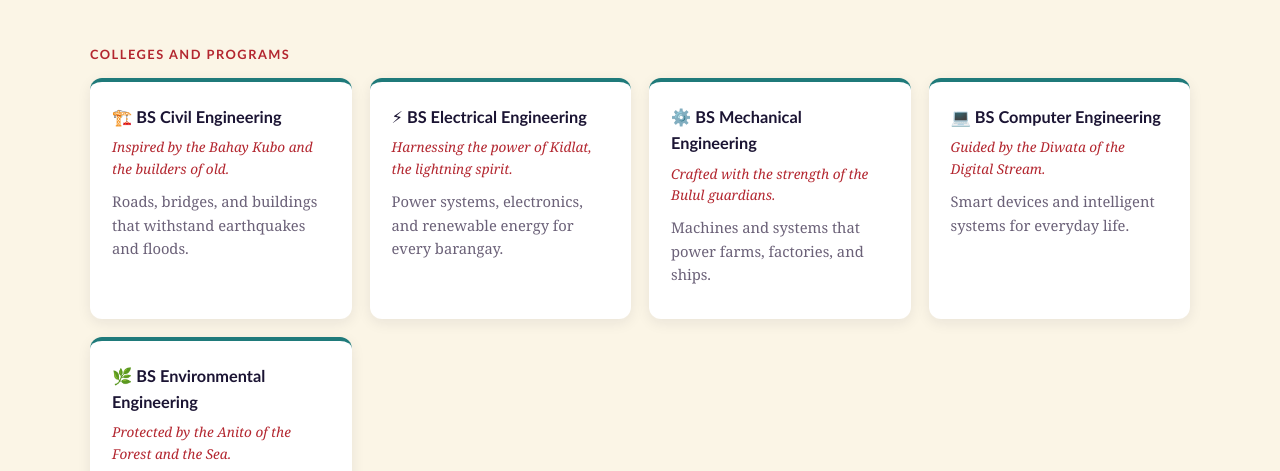
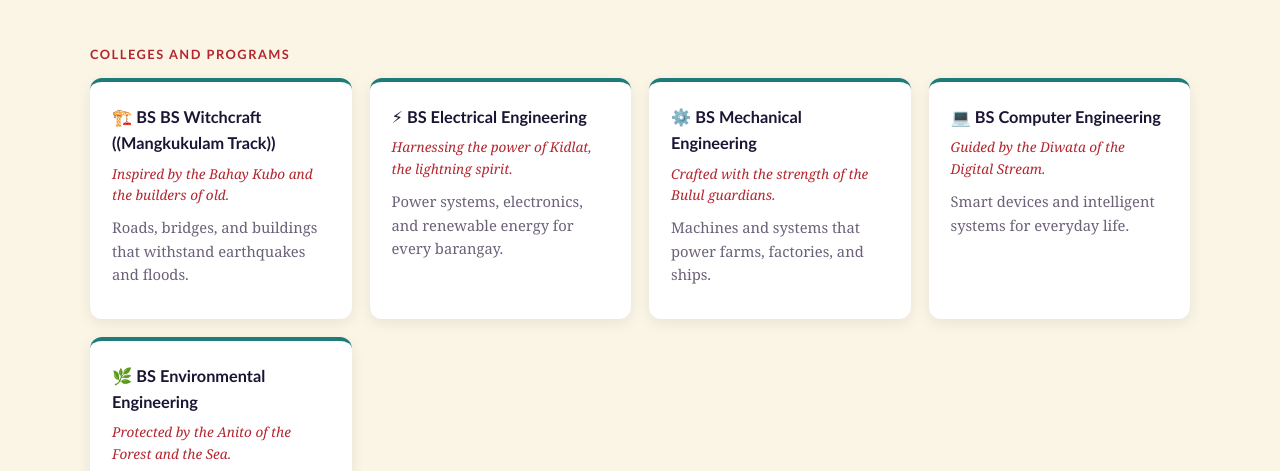
Before and after one commit to jeje08-spec/Biringan-State-University, a plain HTML site: page academics.html in a window 1280 px wide. Shown: the part 277-748 px from the top of the page. Drawn offline with Linux system fonts and the light colour scheme.

Commit message:
Add BS Witchcraft program to academics section

```diff
--- a/academics.html
+++ b/academics.html
@@ -38,7 +38,7 @@
     <div class="wrap">
       <div class="label">Colleges and Programs</div>
       <div class="grid">
-        <div class="card"><h3>🏗️ BS Civil Engineering</h3><p class="myth">Inspired by the Bahay Kubo and the builders of old.</p><p>Roads, bridges, and buildings that withstand earthquakes and floods.</p></div>
+        <div class="card"><h3>🏗️ BS BS Witchcraft ((Mangkukulam Track))</h3><p class="myth">Inspired by the Bahay Kubo and the builders of old.</p><p>Roads, bridges, and buildings that withstand earthquakes and floods.</p></div>
         <div class="card"><h3>⚡ BS Electrical Engineering</h3><p class="myth">Harnessing the power of Kidlat, the lightning spirit.</p><p>Power systems, electronics, and renewable energy for every barangay.</p></div>
         <div class="card"><h3>⚙️ BS Mechanical Engineering</h3><p class="myth">Crafted with the strength of the Bulul guardians.</p><p>Machines and systems that power farms, factories, and ships.</p></div>
         <div class="card"><h3>💻 BS Computer Engineering</h3><p class="myth">Guided by the Diwata of the Digital Stream.</p><p>Smart devices and intelligent systems for everyday life.</p></div>
```
